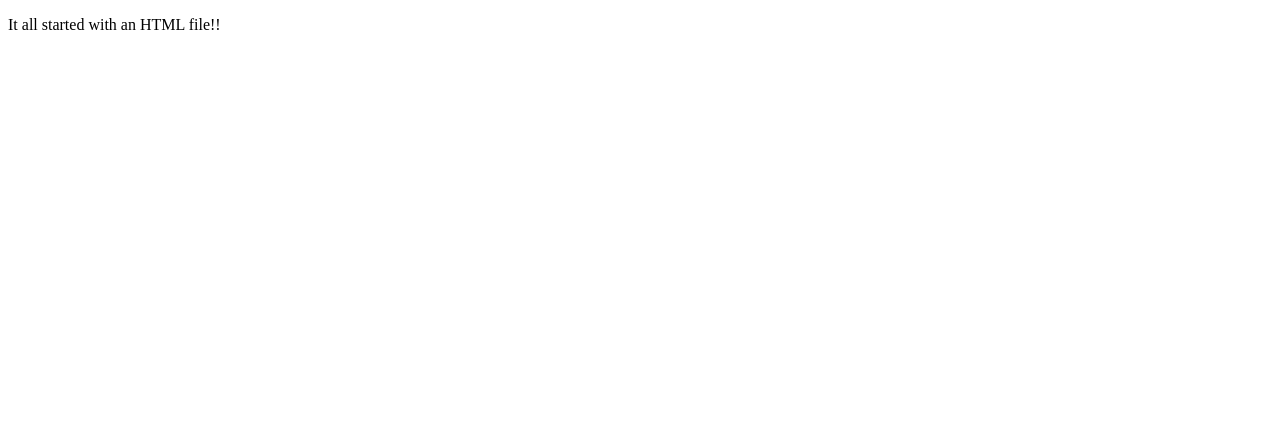
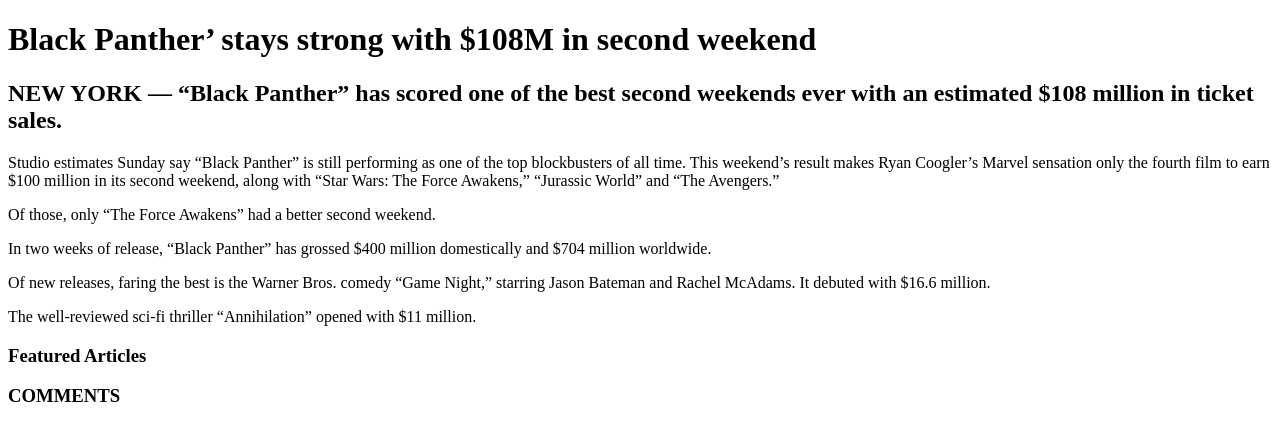
Before and after one commit to deadlikeme13/nodeyyc, a plain HTML site: page index2.html in a window 1280 px wide. Drawn offline with Linux system fonts and the light colour scheme.

Commit message:
Add index2.html

```diff
--- a/index2.html
+++ b/index2.html
@@ -1,9 +1,17 @@
 <!DOCTYPE html>
 <html lang="en">
   <head>
-    <title>Exercise 1 - Node YYC Practice</title>
+    <title>Exercise 2 - Black Panther’ stays strong with $108M in second weekend | Winnipeg Sun</title>
   </head>
   <body>
-    <p>It all started with an HTML file!!</p>
+    <h1>Black Panther’ stays strong with $108M in second weekend</h1>
+    <h2>NEW YORK — “Black Panther” has scored one of the best second weekends ever with an estimated $108 million in ticket sales.</h2>
+    <p>Studio estimates Sunday say “Black Panther” is still performing as one of the top blockbusters of all time. This weekend’s result makes Ryan Coogler’s Marvel sensation only the fourth film to earn $100 million in its second weekend, along with “Star Wars: The Force Awakens,” “Jurassic World” and “The Avengers.”</p>
+    <p>Of those, only “The Force Awakens” had a better second weekend.</p>
+    <p>In two weeks of release, “Black Panther” has grossed $400 million domestically and $704 million worldwide.</p>
+    <p>Of new releases, faring the best is the Warner Bros. comedy “Game Night,” starring Jason Bateman and Rachel McAdams. It debuted with $16.6 million.</p>
+    <p>The well-reviewed sci-fi thriller “Annihilation” opened with $11 million.</p>
+    <h3>Featured Articles</h3>
+    <h3>COMMENTS</h3>
   </body>
 </html>
```
